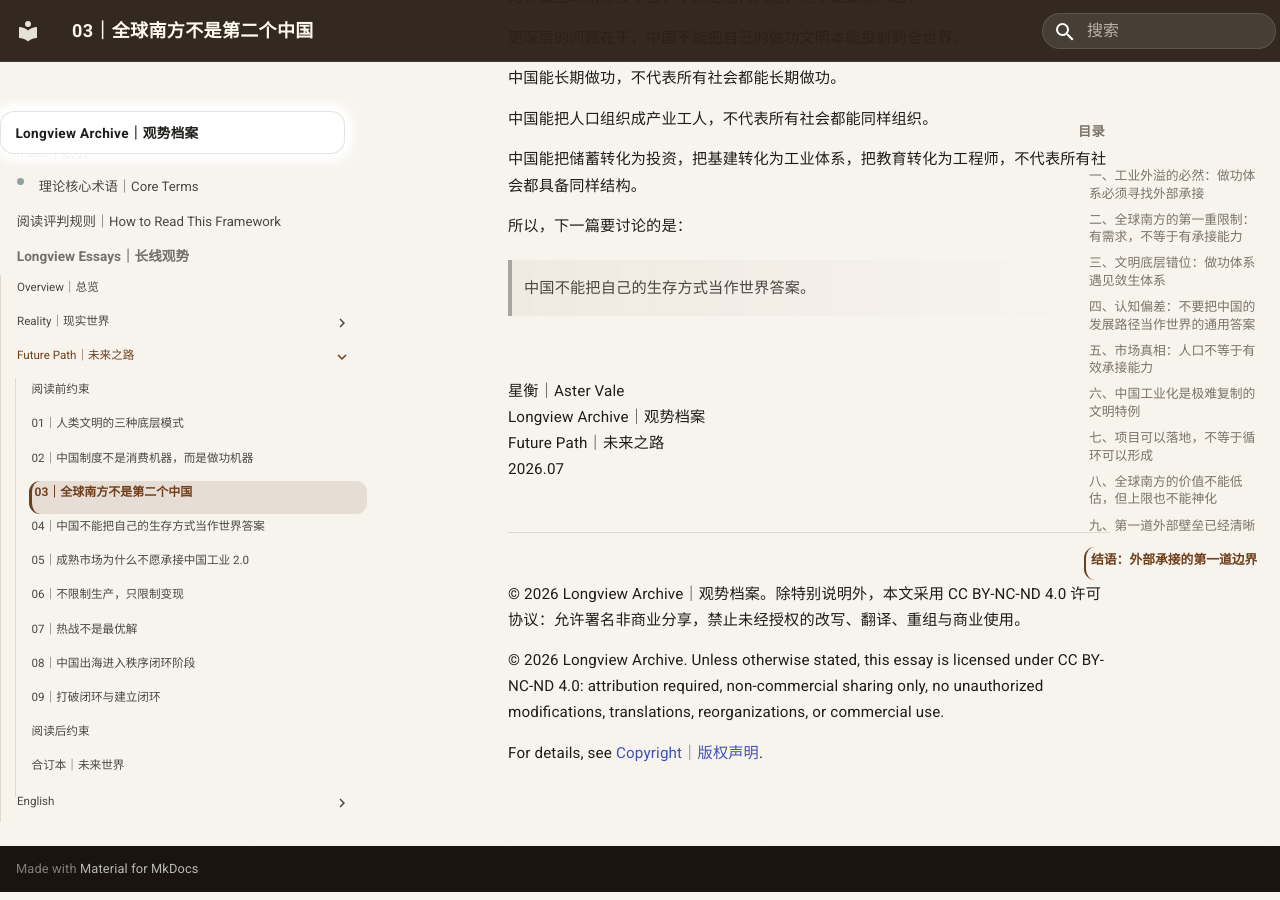
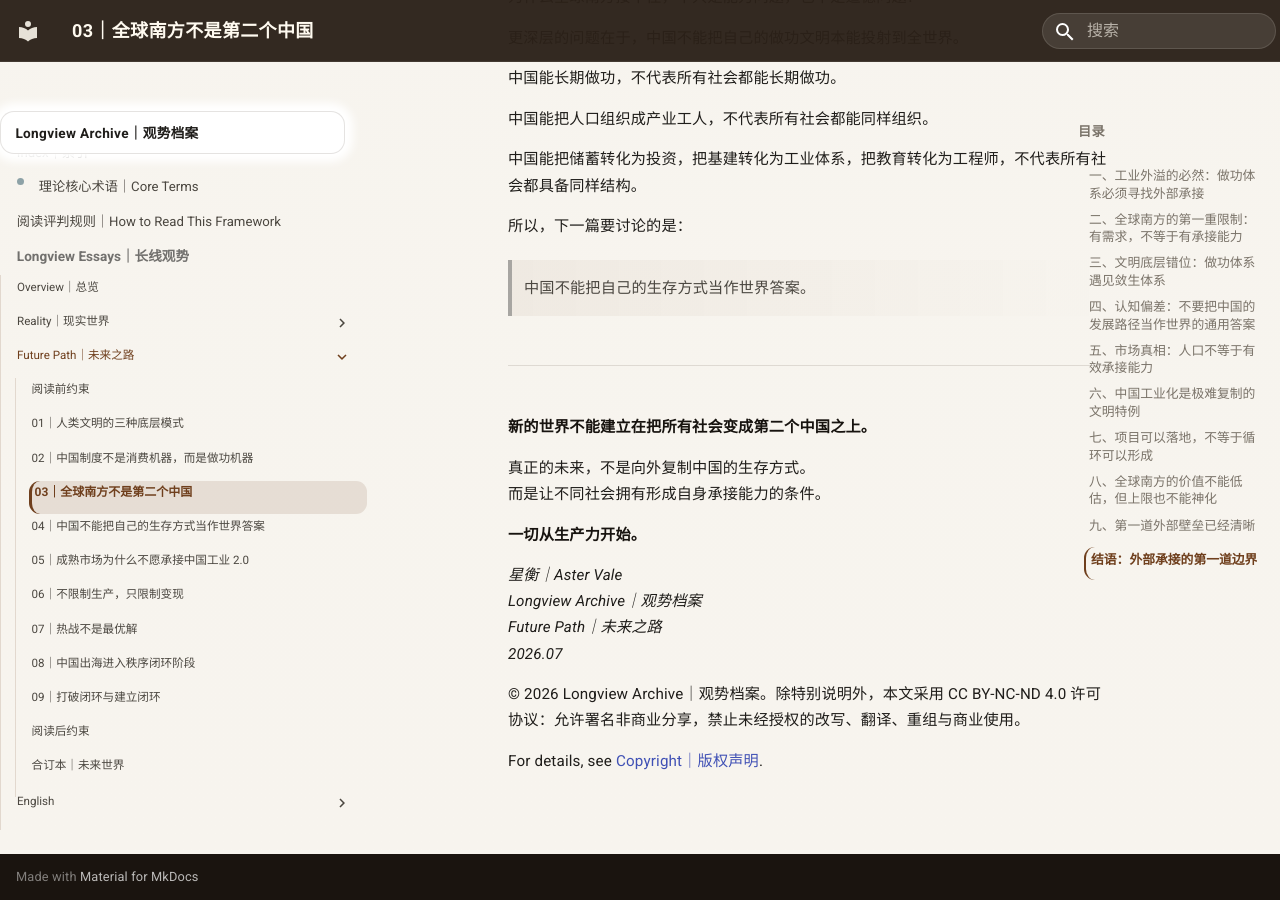
Before and after one commit to guanshi1688/longview-archive, an MkDocs documentation site: the page built from docs/essays/future/03.md, in a window 1280 px wide and 900 px high, scrolled down 15567 px. Built offline with MkDocs 1.6.1 and Material for MkDocs 9.7.7, drawn with Linux system fonts in a browser that asks for light colours.

Commit message:
Update 03.md

```diff
--- a/docs/essays/future/03.md
+++ b/docs/essays/future/03.md
@@ -650,18 +650,20 @@
 
 > 中国不能把自己的生存方式当作世界答案。
 
+---
 
-<br>
+**新的世界不能建立在把所有社会变成第二个中国之上。**
 
-星衡｜Aster Vale<br>
-Longview Archive｜观势档案<br>
-Future Path｜未来之路<br>
-2026.07
+真正的未来，不是向外复制中国的生存方式。
+而是让不同社会拥有形成自身承接能力的条件。
 
----
+**一切从生产力开始。**
+
+*星衡｜Aster Vale*
+*Longview Archive｜观势档案*
+*Future Path｜未来之路*
+*2026.07*
 
 © 2026 Longview Archive｜观势档案。除特别说明外，本文采用 CC BY-NC-ND 4.0 许可协议：允许署名非商业分享，禁止未经授权的改写、翻译、重组与商业使用。
 
-© 2026 Longview Archive. Unless otherwise stated, this essay is licensed under CC BY-NC-ND 4.0: attribution required, non-commercial sharing only, no unauthorized modifications, translations, reorganizations, or commercial use.
-
 For details, see [Copyright｜版权声明](/copyright/).
```
